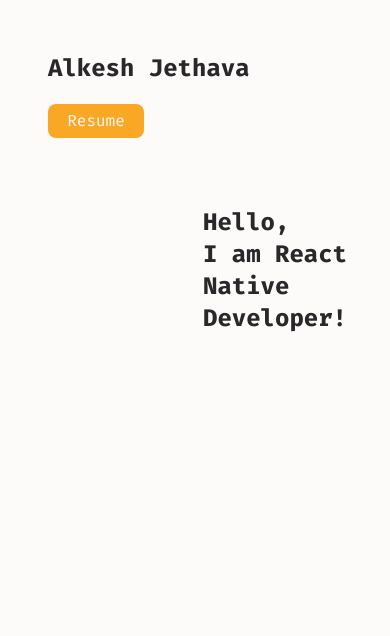
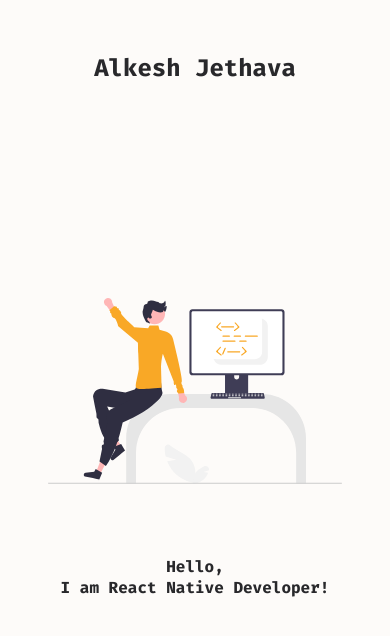
Before and after one commit to alkesh-jethava/alkeshjethava, a Next.js app: page / in a window 390 px wide. Shown: the top 636 px of the page. Built offline with nearby package versions, Linux system fonts and the light colour scheme.

Commit message:
working on landing page

```diff
--- a/styles/Home.module.css
+++ b/styles/Home.module.css
@@ -14,7 +14,7 @@
     display: flex;
     align-items: center;
     justify-content: center;
-    gap: 10rem;
+    gap: 5rem;
     margin-top: 3rem;
 }
 
@@ -29,7 +29,7 @@
 
 .resumeButton:hover{
     background-color: transparent;
-    padding: .2rem 1rem;
+    padding: 0rem 1rem;
     cursor: pointer;
     color: #28282B;
     border: 0.1rem solid #F9A826;
@@ -64,8 +64,20 @@
     }
     .headerWrapper{
         display: block;
+        align-items: center;
     }
-    .resumeButton p{
+    .headerWrapper h1{
         text-align: center;
     }
+    .bodyWrapper{
+        display: block;
+        margin-top: 10rem;
+    }
+    .bodyWrapper h1{
+       text-align: center;
+       font-size: 1rem;
+    }
+    .resumeButton{
+        display: none;
+    }
 }
```
